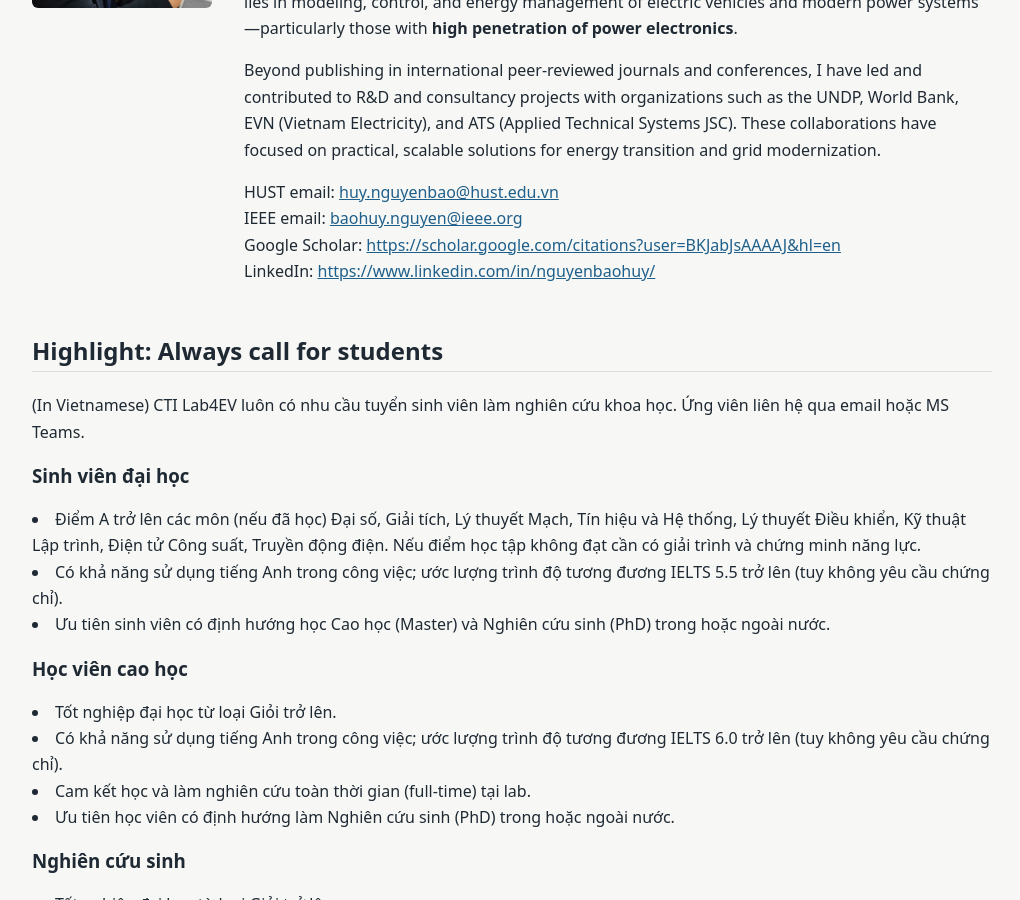
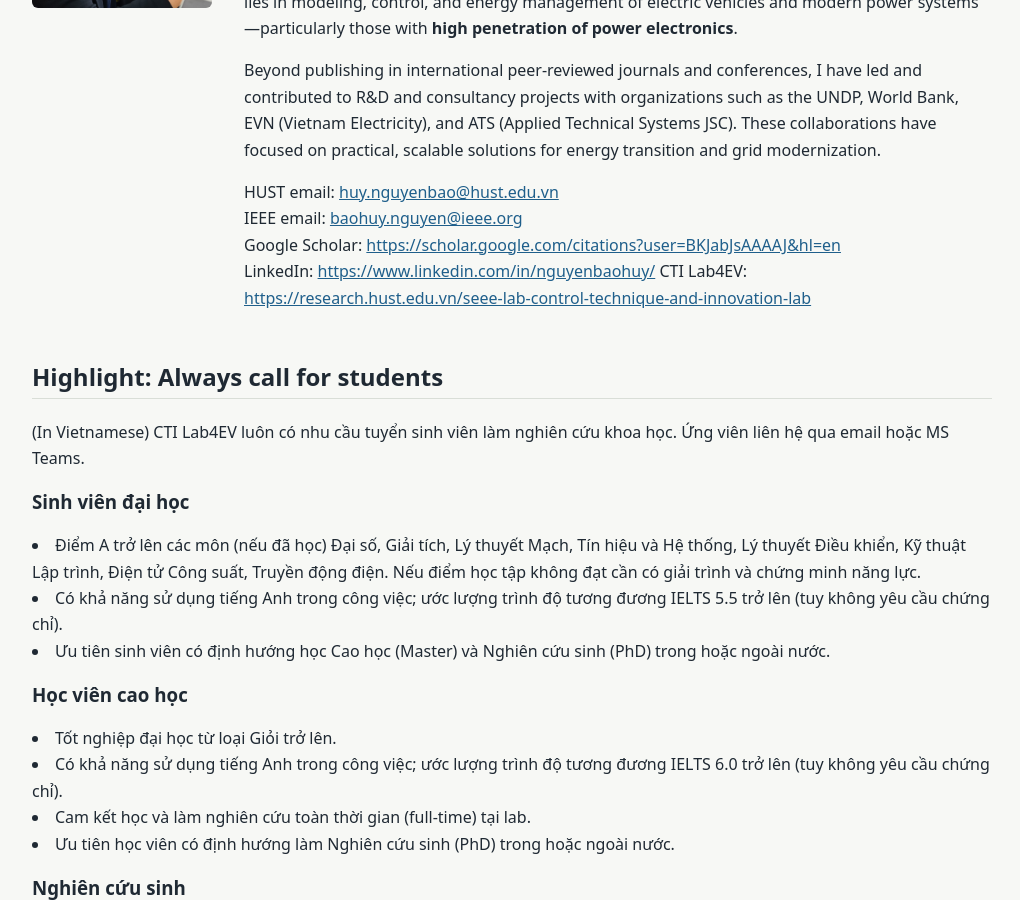
Before and after one commit to baohuynguyen/baohuynguyen.github.io, a Jekyll site: the page built from index.md, in a window 1280 px wide and 900 px high, scrolled down 391 px. Shown: the whole window, without its empty margins (128-1148 px from the left). Built offline with Jekyll 4.4.1, drawn with Linux system fonts in a browser that asks for light colours.

Commit message:
Update index.md

```diff
--- a/index.md
+++ b/index.md
@@ -29,6 +29,7 @@ title: About
       IEEE email: <a href="mailto:baohuy.nguyen@ieee.org">baohuy.nguyen@ieee.org</a><br>
       Google Scholar: <a href="https://scholar.google.com/citations?user=BKJabJsAAAAJ&hl=en" target="_blank" rel="noopener">https://scholar.google.com/citations?user=BKJabJsAAAAJ&hl=en</a><br>
       LinkedIn: <a href="https://www.linkedin.com/in/nguyenbaohuy/" target="_blank" rel="noopener">https://www.linkedin.com/in/nguyenbaohuy/</a>
+      CTI Lab4EV: <a href="https://research.hust.edu.vn/seee-lab-control-technique-and-innovation-lab" target="_blank" rel="noopener">https://research.hust.edu.vn/seee-lab-control-technique-and-innovation-lab</a>
     </p>
   </div>
 </div>
```
